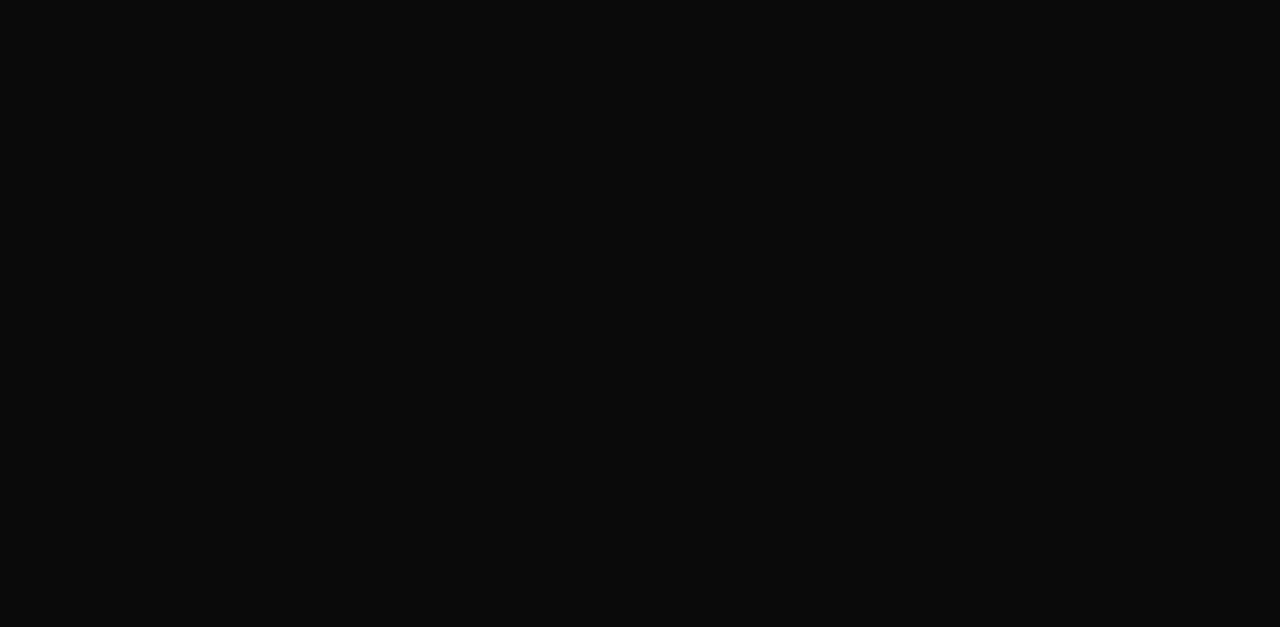
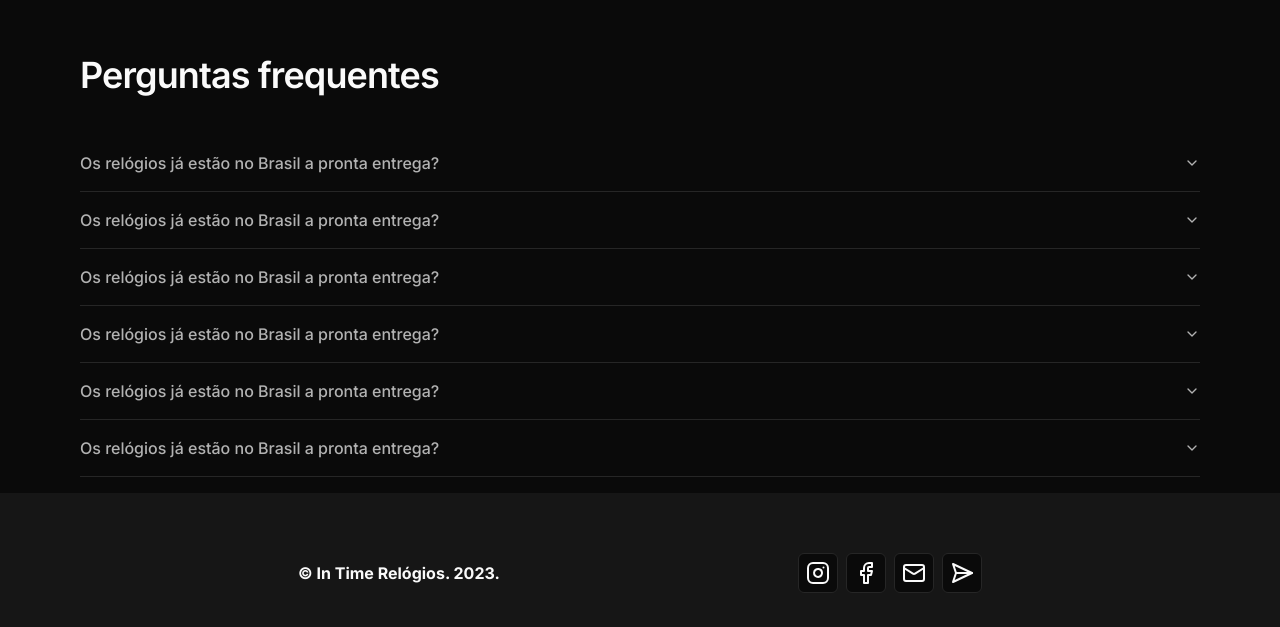
Before and after one commit to luizfelmach/intime, a Next.js app: page / in a window 1280 px wide. Shown: the part 561-1188 px from the top of the page. Before the commit the page ends 800 px from the top, so only its background shows below. Built offline with nearby package versions, Linux system fonts and the light colour scheme.

Commit message:
add component Faq

```diff
--- a/package.json
+++ b/package.json
@@ -9,6 +9,7 @@
     "lint": "next lint"
   },
   "dependencies": {
+    "@radix-ui/react-accordion": "^1.1.2",
     "@radix-ui/react-slot": "^1.0.2",
     "@types/node": "20.6.0",
     "@types/react": "18.2.21",
--- a/src/app/page.tsx
+++ b/src/app/page.tsx
@@ -1,3 +1,4 @@
+import { Faq } from "@/components/faq";
 import { Footer } from "@/components/footer";
 import { Button } from "@/components/ui/button";
 
@@ -6,6 +7,11 @@
     <div className="main">
 
 
+      <div className="h-[600px]">
+
+      </div>
+
+      <Faq />
       <Footer />
     </div>
   )
--- /dev/null
+++ b/src/components/faq.tsx
@@ -0,0 +1,59 @@
+import { Accordion, AccordionContent, AccordionItem, AccordionTrigger } from "./ui/accordion";
+
+export function Faq() {
+    return (
+        <div className="max-w-6xl relative m-auto p-4">
+
+            <h1 className="scroll-m-20  pb-2 text-4xl font-semibold tracking-tight transition-colors mb-8">
+                Perguntas frequentes
+            </h1>
+
+            <div className="">
+                <Accordion type="single" collapsible>
+                    <AccordionItem value="item-1">
+                        <AccordionTrigger className="text-foreground/70">Os relógios já estão no Brasil a pronta entrega?</AccordionTrigger>
+                        <AccordionContent className="text-foreground/70">
+                            Sim estão no Brasil. Só trabalhamos com produtos em estoque!
+                        </AccordionContent>
+                    </AccordionItem>
+
+                    <AccordionItem value="item-2">
+                        <AccordionTrigger className="text-foreground/70">Os relógios já estão no Brasil a pronta entrega?</AccordionTrigger>
+                        <AccordionContent className="text-foreground/70">
+                            Sim estão no Brasil. Só trabalhamos com produtos em estoque!
+                        </AccordionContent>
+                    </AccordionItem>
+
+                    <AccordionItem value="item-3">
+                        <AccordionTrigger className="text-foreground/70">Os relógios já estão no Brasil a pronta entrega?</AccordionTrigger>
+                        <AccordionContent className="text-foreground/70">
+                            Sim estão no Brasil. Só trabalhamos com produtos em estoque!
+                        </AccordionContent>
+                    </AccordionItem>
+
+                    <AccordionItem value="item-4">
+                        <AccordionTrigger className="text-foreground/70">Os relógios já estão no Brasil a pronta entrega?</AccordionTrigger>
+                        <AccordionContent className="text-foreground/70">
+                            Sim estão no Brasil. Só trabalhamos com produtos em estoque!
+                        </AccordionContent>
+                    </AccordionItem>
+
+                    <AccordionItem value="item-5">
+                        <AccordionTrigger className="text-foreground/70">Os relógios já estão no Brasil a pronta entrega?</AccordionTrigger>
+                        <AccordionContent className="text-foreground/70">
+                            Sim estão no Brasil. Só trabalhamos com produtos em estoque!
+                        </AccordionContent>
+                    </AccordionItem>
+
+                    <AccordionItem value="item-6">
+                        <AccordionTrigger className="text-foreground/70">Os relógios já estão no Brasil a pronta entrega?</AccordionTrigger>
+                        <AccordionContent className="text-foreground/70">
+                            Sim estão no Brasil. Só trabalhamos com produtos em estoque!
+                        </AccordionContent>
+                    </AccordionItem>
+                </Accordion>
+            </div>
+
+        </div>
+    )
+}
--- /dev/null
+++ b/src/components/ui/accordion.tsx
@@ -0,0 +1,60 @@
+"use client"
+
+import * as React from "react"
+import * as AccordionPrimitive from "@radix-ui/react-accordion"
+import { ChevronDown } from "lucide-react"
+
+import { cn } from "@/lib/utils"
+
+const Accordion = AccordionPrimitive.Root
+
+const AccordionItem = React.forwardRef<
+  React.ElementRef<typeof AccordionPrimitive.Item>,
+  React.ComponentPropsWithoutRef<typeof AccordionPrimitive.Item>
+>(({ className, ...props }, ref) => (
+  <AccordionPrimitive.Item
+    ref={ref}
+    className={cn("border-b", className)}
+    {...props}
+  />
+))
+AccordionItem.displayName = "AccordionItem"
+
+const AccordionTrigger = React.forwardRef<
+  React.ElementRef<typeof AccordionPrimitive.Trigger>,
+  React.ComponentPropsWithoutRef<typeof AccordionPrimitive.Trigger>
+>(({ className, children, ...props }, ref) => (
+  <AccordionPrimitive.Header className="flex">
+    <AccordionPrimitive.Trigger
+      ref={ref}
+      className={cn(
+        "flex flex-1 items-center justify-between py-4 font-medium transition-all hover:underline [&[data-state=open]>svg]:rotate-180",
+        className
+      )}
+      {...props}
+    >
+      {children}
+      <ChevronDown className="h-4 w-4 shrink-0 transition-transform duration-200" />
+    </AccordionPrimitive.Trigger>
+  </AccordionPrimitive.Header>
+))
+AccordionTrigger.displayName = AccordionPrimitive.Trigger.displayName
+
+const AccordionContent = React.forwardRef<
+  React.ElementRef<typeof AccordionPrimitive.Content>,
+  React.ComponentPropsWithoutRef<typeof AccordionPrimitive.Content>
+>(({ className, children, ...props }, ref) => (
+  <AccordionPrimitive.Content
+    ref={ref}
+    className={cn(
+      "overflow-hidden text-sm transition-all data-[state=closed]:animate-accordion-up data-[state=open]:animate-accordion-down",
+      className
+    )}
+    {...props}
+  >
+    <div className="pb-4 pt-0">{children}</div>
+  </AccordionPrimitive.Content>
+))
+AccordionContent.displayName = AccordionPrimitive.Content.displayName
+
+export { Accordion, AccordionItem, AccordionTrigger, AccordionContent }
```
Also changed, not shown: 1 other file (tests, documents, lock files or other folders).
